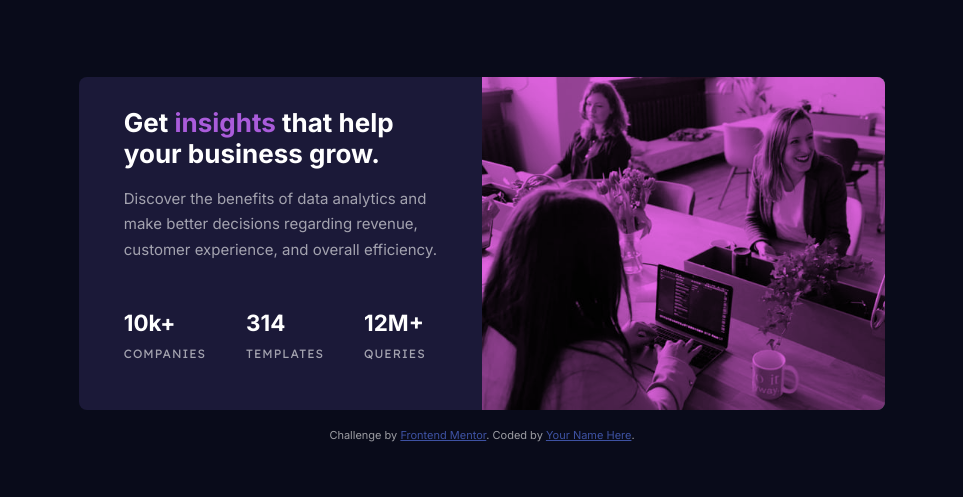
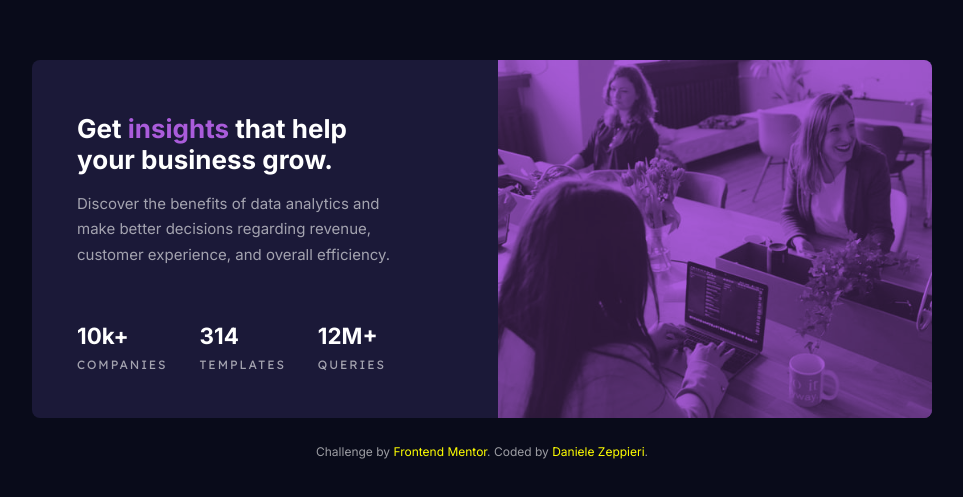
Before and after one commit to dedo-dev/stats-preview-card-component, a plain HTML site: page index.html in a window 1280 px wide. Shown: the part 139-636 px from the top of the page, without its empty margins (158-1121 px from the left). Drawn offline with Linux system fonts and the light colour scheme.

Commit message:
ultimate update

```diff
--- a/index.html
+++ b/index.html
@@ -8,8 +8,8 @@
   <link rel="stylesheet" href="style.css">
   <title>Frontend Mentor | Stats preview card component</title>
   <style>
-    .attribution { font-size: 11px; text-align: center; margin-top: 1rem; }
-    .attribution a { color: hsl(228, 45%, 44%); }
+    .attribution { font-size: .75rem; text-align: center; margin-top: 1.5rem; }
+    .attribution a { color: yellow; text-decoration: none; }
   </style>
 </head>
 <body>
@@ -35,9 +35,9 @@
 
         <div class="card__stats">
           <ul>
-            <li class="card__stats-value">10k+ <br><span class="card__stats-title">companies</span></li>
-            <li class="card__stats-value">314  <br><span class="card__stats-title">templates</span></li>
-            <li class="card__stats-value uppercase">12m+ <br><span class="card__stats-title">queries</span></li>
+            <li class="card__stats-value">10k+ <span class="card__stats-title">companies</span></li>
+            <li class="card__stats-value">314  <span class="card__stats-title">templates</span></li>
+            <li class="card__stats-value uppercase">12m+ <span class="card__stats-title">queries</span></li>
           </ul>
         </div>
       </div>
@@ -49,7 +49,7 @@
 
   <div class="attribution">
     Challenge by <a href="https://www.frontendmentor.io?ref=challenge" target="_blank">Frontend Mentor</a>.
-    Coded by <a href="#">Your Name Here</a>.
+    Coded by <a href="#">Daniele Zeppieri</a>.
   </div>
 
 </footer>
--- a/style.css
+++ b/style.css
@@ -31,6 +31,10 @@
 
 body, h1, h2, p {
   margin: 0;
+}
+
+h1, h2, p {
+  text-wrap: balance;
 }
 
 ul, ol {
@@ -73,19 +77,14 @@ body {
   overflow: hidden;
 }
 
-/* Image */
 .card__image {
-  position: relative;
+  background:  var(--clr-accent);
 }
 
-.card__image::after,
-.card__image::before {
-  content: "";
-  position: absolute;
-  inset: 0;
-  background: violet;
-  mix-blend-mode: multiply;
-  opacity: .75;
+.card__image img {
+ mix-blend-mode: multiply;
+ opacity: .75;
+ /* noyte: ; */
 }
 
 /* Typography Heading & Paragraph*/
@@ -109,7 +108,9 @@ body {
   font-size: 0.75rem;
   font-weight: var(--fw-400);
   text-transform: uppercase;
-  letter-spacing: 1px;
+  letter-spacing: .16em;
+  display: block;
+  margin-top: .5rem;
   color: var(--clr-stats-title);
 }
 
@@ -128,13 +129,14 @@ body {
   text-transform: uppercase;
 }
 
-/* Media Queries > 56.25em (900px) */
+/* Media Queries > 62.5em (1000px) */
 
-@media (min-width: 56.26em) {
+@media (min-width: 62.5em) {
 
   .card-wrapper {
-   max-width: 56rem;
+   max-width: 62.5rem;
    display: grid;
+   column-gap: 2rem;
    grid-template-columns: 1fr 1fr;
    text-align: left;
   }
@@ -146,16 +148,21 @@ body {
 
   .card__content {
     grid-row: 1;
-    padding: 2em 3em;
+    padding: 3em;
+    width: 95%;
+  }
+
+  .card__heading {
+    margin-top: .5rem;
   }
 
   .card__stats {
-    margin-top: 1.5rem;
+    margin-top: 2rem;
     padding: 0;
   }
 
   .card__stats > ul {
     display: flex;
-    gap: 2.5rem;
+    gap: 2rem;
   }
 }
```
